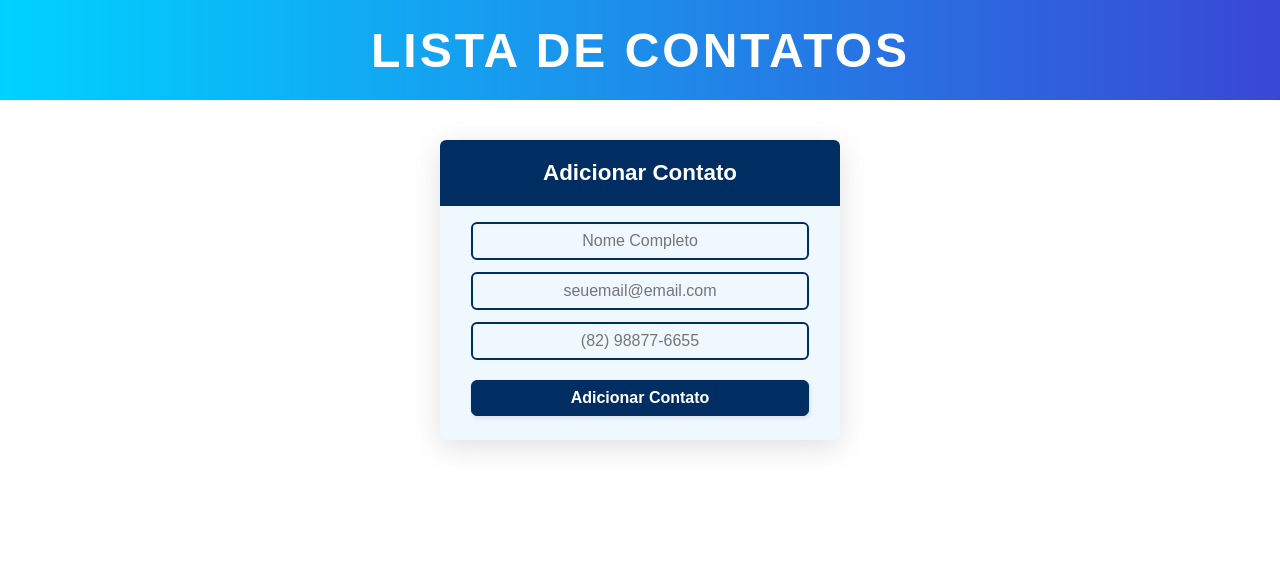
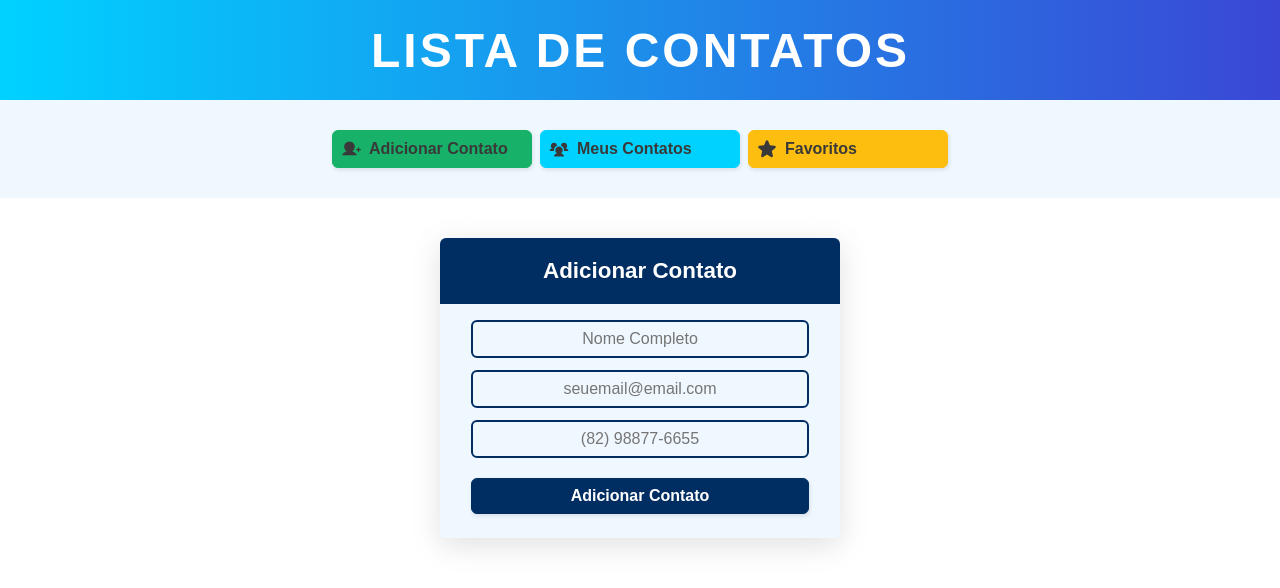
Before and after one commit to davislamenha/exercicio-modulo32-ebac, a React (Vite) app: page /new in a window 1280 px wide. Shown: the top 588 px of the page. Built offline with nearby package versions, Linux system fonts and the light colour scheme.

Commit message:
navigation bar on new contact page

```diff
--- a/src/pages/NewContact/index.tsx
+++ b/src/pages/NewContact/index.tsx
@@ -1,9 +1,11 @@
 import Form from '../../components/Form';
 import Header from '../../components/Header';
+import NavigationBar from '../../components/NavigationBar';
 
 const NewContact = () => (
   <>
     <Header />
+    <NavigationBar />
     <Form />
   </>
 );
```
